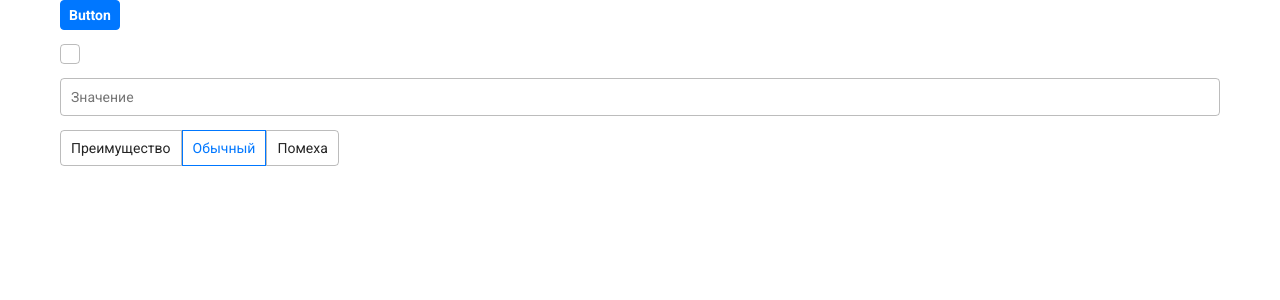
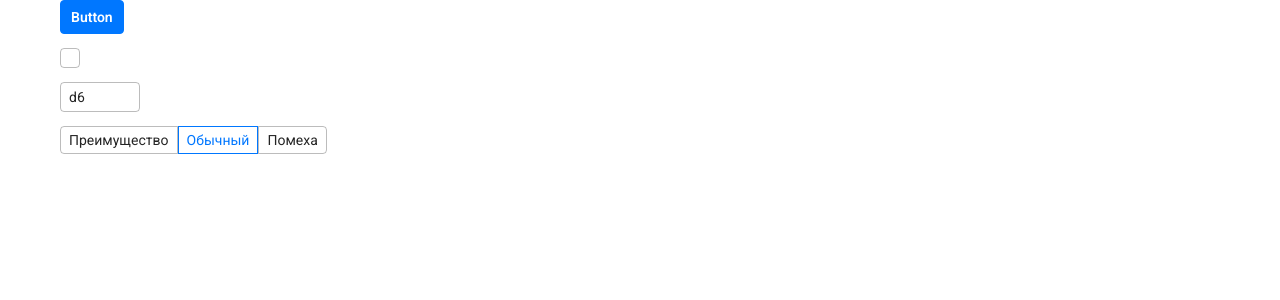
Before and after one commit to PirskiyMI/dpr-calculator, a React app: page / in a window 1280 px wide. Shown: the top 300 px of the page. Built offline with nearby package versions, Linux system fonts and the light colour scheme; the HTML template or start-up script is replaced by a standard one.

Commit message:
shared/ui fixes

```diff
--- a/src/app/index.tsx
+++ b/src/app/index.tsx
@@ -7,11 +7,14 @@ import { Field } from 'src/shared/ui/controls/field';
 import { useInputNumber } from 'src/shared/lib/hooks/use-input-number';
 import { Select } from 'src/shared/ui/controls/select';
 import { useSelect } from 'src/shared/lib/hooks/use-select';
+import { useMemo } from 'react';
 
 function App() {
    const { checked, onChange } = useCheckbox();
    const { value, onChange: onFieldChange, increment, decrement } = useInputNumber();
    const { selectedValue, onChange: onSelectChange } = useSelect('Обычный');
+
+   const selectList = useMemo(() => ['Преимущество', 'Обычный', 'Помеха'], []);
 
    return (
       <div className="container">
@@ -22,14 +25,16 @@ function App() {
          <br />
          <Checkbox checked={checked} onChange={onChange} />
          <br />
-         <Field value={value} controls={{ increment, decrement }} onChange={onFieldChange} />
+         <Field
+            value={value}
+            controls={{ increment, decrement }}
+            onChange={onFieldChange}
+            maxLength={2}
+            placeholder="d6"
+         />
          <br />
          <div style={{ display: 'flex' }}>
-            <Select
-               items={['Преимущество', 'Обычный', 'Помеха']}
-               currentValue={selectedValue}
-               onChange={onSelectChange}
-            />
+            <Select items={selectList} currentValue={selectedValue} onChange={onSelectChange} />
          </div>
       </div>
    );
--- a/src/shared/lib/hooks/use-checkbox.ts
+++ b/src/shared/lib/hooks/use-checkbox.ts
@@ -1,9 +1,9 @@
-import { useState } from 'react';
+import { useCallback, useState } from 'react';
 
 export const useCheckbox = () => {
    const [checked, setChecked] = useState<boolean>(false);
 
-   const onChange = () => setChecked((prev) => (prev = !prev));
+   const onChange = useCallback(() => setChecked((prev) => (prev = !prev)), []);
 
    return { checked, onChange };
 };
--- a/src/shared/lib/hooks/use-input-number.ts
+++ b/src/shared/lib/hooks/use-input-number.ts
@@ -1,24 +1,34 @@
-import { useState, ChangeEvent } from 'react';
+import { useState, ChangeEvent, useCallback } from 'react';
 
 export const useInputNumber = () => {
    const [value, setValue] = useState<string>('');
 
-   const increment = () =>
+   const increment = useCallback(
+      () =>
          setValue((prev) => {
+            if (prev.length <= 2) {
                let res = Number(prev);
                res += 1;
+               return String(res);
+            }
+            return prev;
+         }),
+      [],
+   );
 
-         return String(res);
-      });
-   const decrement = () =>
+   const decrement = useCallback(
+      () =>
          setValue((prev) => {
             let res = Number(prev);
             return res > 0 ? String(--res) : String(res);
-      });
+         }),
+      [],
+   );
 
-   const onChange = (e: ChangeEvent<HTMLInputElement>) => {
+   const onChange = useCallback((e: ChangeEvent<HTMLInputElement>) => {
       const numbersOnly = e.target.value.replace(/[^1-9]/g, '');
       setValue(numbersOnly);
-   };
+   }, []);
+
    return { value, onChange, increment, decrement };
 };
--- a/src/shared/lib/hooks/use-select.ts
+++ b/src/shared/lib/hooks/use-select.ts
@@ -1,9 +1,9 @@
-import { useState } from 'react';
+import { useCallback, useState } from 'react';
 
 export const useSelect = (initialValue: string) => {
    const [selectedValue, setSelectedValue] = useState<string>(initialValue);
 
-   const onChange = (val: string) => setSelectedValue(val);
+   const onChange = useCallback((val: string) => setSelectedValue(val), []);
 
    return { selectedValue, onChange };
 };
--- a/src/shared/lib/styles/variables/typography.scss
+++ b/src/shared/lib/styles/variables/typography.scss
@@ -1,13 +1,13 @@
-@import url('https://fonts.googleapis.com/css2?family=Roboto:wght@:300;400;700&display=swap');
+@import url('https://fonts.googleapis.com/css2?family=Roboto:wght@:300;400;600&display=swap');
 
 :root {
    --ff-default: 'Roboto', sans-serif;
 
-   --fw-large: 700;
+   --fw-large: 600;
    --fw-default: 400;
    --fw-small: 300;
 
    --fs-large: 18px;
    --fs-default: 14px;
-   --fs-small: 10px;
+   --fs-small: 12px;
 }
--- a/src/shared/ui/button/index.tsx
+++ b/src/shared/ui/button/index.tsx
@@ -1,4 +1,4 @@
-import { FC, MouseEvent, ReactNode, useRef } from 'react';
+import { FC, MouseEvent, ReactNode, memo, useCallback, useRef } from 'react';
 import styles from './styles.module.scss';
 
 type ButtonType = 'primary' | 'default' | 'dashed' | 'text';
@@ -52,7 +52,8 @@ interface Props {
    onClick?: () => void;
 }
 
-export const Button: FC<Props> = ({
+export const Button: FC<Props> = memo(
+   ({
       children,
       icon,
       type,
@@ -71,7 +72,8 @@ export const Button: FC<Props> = ({
 
       const buttonRef = useRef<HTMLButtonElement>(null);
 
-   const handleClick = (event: MouseEvent) => {
+      const handleClick = useCallback(
+         (event: MouseEvent) => {
             if (onClick) onClick();
             const buttonElement = buttonRef.current;
             if (buttonElement) {
@@ -90,7 +92,9 @@ export const Button: FC<Props> = ({
                   buttonElement.removeChild(bubbleElement);
                }, 600);
             }
-   };
+         },
+         [onClick],
+      );
 
       return (
          <button
@@ -102,4 +106,5 @@ export const Button: FC<Props> = ({
             {children}
          </button>
       );
-};
+   },
+);
--- a/src/shared/ui/button/styles.module.scss
+++ b/src/shared/ui/button/styles.module.scss
@@ -83,10 +83,10 @@
       padding: 10px 12px;
    }
    &_normal {
-      padding: 6px 8px;
+      padding: 8px 10px;
    }
    &_small {
-      padding: 4px 6px;
+      padding: 6px 8px;
       font-size: var(--fs-small);
    }
    &_shape {
--- a/src/shared/ui/controls/checkbox/index.tsx
+++ b/src/shared/ui/controls/checkbox/index.tsx
@@ -1,4 +1,4 @@
-import { FC, KeyboardEvent } from 'react';
+import { FC, KeyboardEvent, memo } from 'react';
 import styles from './styles.module.scss';
 
 interface IProps {
@@ -6,7 +6,7 @@ interface IProps {
    onChange: () => void;
 }
 
-export const Checkbox: FC<IProps> = ({ checked, onChange }) => {
+export const Checkbox: FC<IProps> = memo(({ checked, onChange }) => {
    const enterHandle = (e: KeyboardEvent) => {
       if (e.key === 'Enter') onChange();
    };
@@ -24,4 +24,4 @@ export const Checkbox: FC<IProps> = ({ checked, onChange }) => {
          </div>
       </>
    );
-};
+});
--- a/src/shared/ui/controls/field/index.tsx
+++ b/src/shared/ui/controls/field/index.tsx
@@ -1,4 +1,4 @@
-import { ChangeEvent, FC } from 'react';
+import { ChangeEvent, FC, memo } from 'react';
 import styles from './styles.module.scss';
 
 interface IProps {
@@ -12,33 +12,36 @@ interface IProps {
    };
 }
 
-export const Field: FC<IProps> = ({
-   value,
-   placeholder = 'Значение',
-   maxLength,
-   onChange,
-   controls,
-}) => {
+export const Field: FC<IProps> = memo(
+   ({ value, placeholder = 'Значение', maxLength, onChange, controls }) => {
       return (
          <div className={styles.field}>
             <input
                type="text"
-            placeholder={placeholder}
                value={String(value)}
                onChange={onChange}
                maxLength={maxLength}
                className={styles.field__input}
             />
+            <div
+               className={`${
+                  value
+                     ? `${styles.field__placeholder} ${styles.field__placeholder_active}`
+                     : styles.field__placeholder
+               }`}>
+               {placeholder}
+            </div>
             {controls && (
                <div className={styles.field__controls}>
                   <button onClick={controls.increment} className={styles.field__button}>
-                  +
+                     ⯅
                   </button>
                   <button onClick={controls.decrement} className={styles.field__button}>
-                  -
+                     ⯆
                   </button>
                </div>
             )}
          </div>
       );
-};
+   },
+);
--- a/src/shared/ui/controls/field/styles.module.scss
+++ b/src/shared/ui/controls/field/styles.module.scss
@@ -1,25 +1,53 @@
 .field {
+   width: 80px;
    position: relative;
-   overflow: hidden;
    &__input {
       width: 100%;
-      padding: 10px;
+      padding: 6px 8px;
       border: var(--border-default) rgba(var(--color-dark), 0.3);
       border-radius: var(--border-radius-default);
       transition: border-color ease 0.3s;
    }
+   &__input:focus {
+      border-color: rgb(var(--color-primary));
+   }
+   &__input:focus + &__placeholder {
+      padding: 2px;
+      top: -8px;
+      left: 3px;
+      font-size: var(--fs-small);
+   }
+   &__placeholder {
+      position: absolute;
+      top: 8px;
+      left: 9px;
+      background-color: rgb(var(--color-light));
+      transition: all ease 0.3s;
+      &_active {
+         padding: 2px;
+         top: -8px;
+         left: 3px;
+         font-size: var(--fs-small);
+      }
+   }
    &__controls {
+      height: 100%;
       position: absolute;
       top: 0;
       right: 0;
+      font-size: 10px;
+      opacity: 0;
+      transition: opacity ease 0.3s;
    }
    &__button {
-      padding: 2px 6px;
+      width: 20px;
+      height: 50%;
       display: flex;
+      align-items: center;
+      justify-content: center;
       color: rgba(var(--color-dark), 0.4);
       border-left: var(--border-default) rgba(var(--color-dark), 0.2);
-      opacity: 0;
-      transition: opacity ease 0.3s;
+      transition: color ease 0.3s;
       &:hover {
          color: rgb(var(--color-dark));
       }
@@ -28,7 +56,7 @@
       .field__input {
          border-color: rgb(var(--color-primary));
       }
-      .field__button {
+      .field__controls {
          opacity: 1;
       }
    }
--- a/src/shared/ui/controls/select/index.tsx
+++ b/src/shared/ui/controls/select/index.tsx
@@ -1,4 +1,4 @@
-import { FC } from 'react';
+import { FC, memo } from 'react';
 import styles from './styles.module.scss';
 
 interface IProps {
@@ -13,7 +13,7 @@ interface ISelectItemProps {
    onChange: (arg: string) => void;
 }
 
-export const Select: FC<IProps> = ({ items, currentValue, onChange }) => {
+export const Select: FC<IProps> = memo(({ items, currentValue, onChange }) => {
    return (
       <ul className={styles.select}>
          {items.map((el) => (
@@ -21,7 +21,7 @@ export const Select: FC<IProps> = ({ items, currentValue, onChange }) => {
          ))}
       </ul>
    );
-};
+});
 
 const SelectItem: FC<ISelectItemProps> = ({ label, onChange, selected }) => {
    const classes = selected
--- a/src/shared/ui/controls/select/styles.module.scss
+++ b/src/shared/ui/controls/select/styles.module.scss
@@ -2,7 +2,7 @@
    display: flex;
    border-collapse: collapse;
    &__item {
-      padding: 10px;
+      padding: 6px 8px;
       border: var(--border-default) rgba(var(--color-dark), 0.3);
       transition: all ease 0.3s;
       &:first-child {
```
Lines whose indentation alone changed are shown as unchanged.
